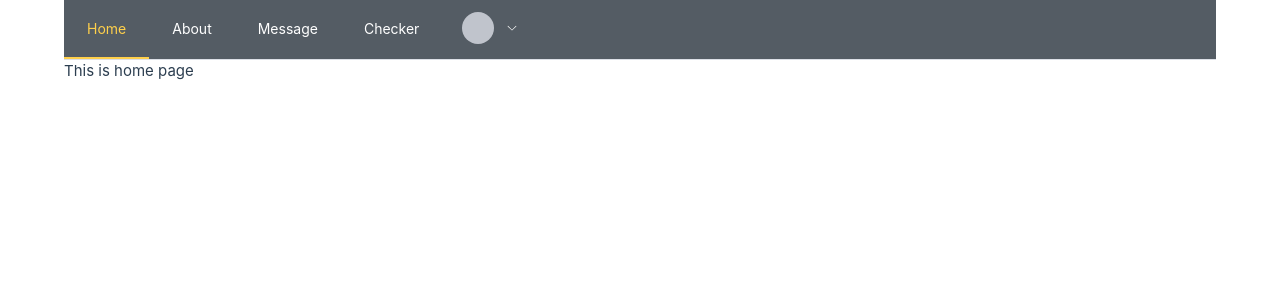
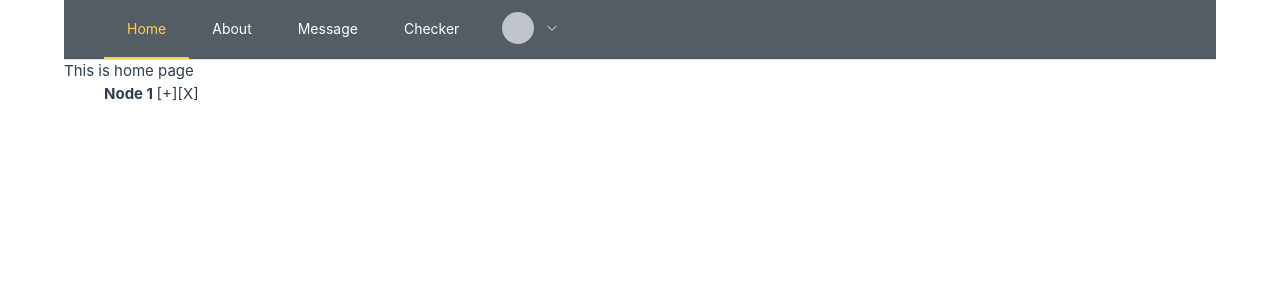
Before and after one commit to nam2682000/DatingAppFE, a Vue app: page / in a window 1280 px wide. Shown: the top 300 px of the page. Built offline with nearby package versions, Linux system fonts and the light colour scheme; sample sign-in values are in the browser's storage.

Commit message:
add tree

```diff
--- /dev/null
+++ b/src/components/TreeView/TreeViewComponent.vue
@@ -0,0 +1,78 @@
+<template>
+  <li>
+    <div :class="{ bold: isFolder }" @click="toggle" @dblclick="changeType">
+      {{ model.name }}
+      <span v-if="isFolder">[{{ isOpen ? '-' : '+' }}]</span>
+      <span @click="deleleteItem(model.id)">[X]</span>
+    </div>
+    <ul v-show="isOpen" v-if="isFolder">
+      <TreeViewComponent class="item" v-for="model in model.children" :model="model">
+      </TreeViewComponent>
+      <li class="add" @click="addChild">+</li>
+    </ul>
+  </li>
+</template>
+
+<script setup>
+import { ref, computed } from 'vue'
+
+const props = defineProps({
+  model: Object
+})
+
+const isOpen = ref(false)
+const isFolder = computed(() => {
+  return props.model.children && props.model.children.length
+})
+
+const deleleteItem = (id) => {
+  alert(id)
+  removeNodeById(props.model, id)
+}
+function toggle() {
+  isOpen.value = !isOpen.value
+}
+
+function changeType() {
+  if (!isFolder.value) {
+    props.model.children = []
+    addChild()
+    isOpen.value = true
+  }
+}
+
+function addChild() {
+  props.model.children.push({ name: 'new stuff' })
+  console.log('props', props.model)
+}
+
+function removeNodeById(tree, idToRemove) {
+  // Tìm phần tử có idToRemove
+  for (let i = 0; i < tree.length; i++) {
+    const node = tree[i]
+
+    // Nếu tìm thấy node với idToRemove, xóa nó và dừng lại
+    if (node.id === idToRemove) {
+      tree.splice(i, 1) // Xóa node này khỏi mảng
+      break // Dừng việc lặp qua cây
+    }
+
+    // Nếu node có children, xử lý tiếp trong children
+    if (node.children) {
+      removeNodeById(node.children, idToRemove)
+    }
+  }
+
+  return tree
+}
+</script>
+
+<style>
+.item {
+  cursor: pointer;
+  line-height: 1.5;
+}
+.bold {
+  font-weight: bold;
+}
+</style>
--- a/src/router/index.ts
+++ b/src/router/index.ts
@@ -24,7 +24,7 @@ const router = createRouter({
     {
       path: '/home',
       name: 'homeAlias',
-      meta: { requiresAuth: true },
+      meta: { requiresAuth: false },
       component: HomeView
     },
     {
--- a/src/views/HomeView.vue
+++ b/src/views/HomeView.vue
@@ -1,9 +1,75 @@
-<script setup lang="ts">
-import { ref } from 'vue'
-const text = ref('This is home page')
-</script>
 <template>
   <main>
     <h1>{{ text }}</h1>
+    <ul>
+      <TreeViewComponent v-for="data in treeData" class="item" :model="data"></TreeViewComponent>
+    </ul>
   </main>
 </template>
+
+<script setup lang="ts">
+import { ref } from 'vue'
+import TreeViewComponent from '@/components/TreeView/TreeViewComponent.vue'
+const treeData = ref([
+  {
+    id: 1,
+    name: 'Node 1',
+    children: [
+      {
+        id: 2,
+        name: 'Node 2',
+        children: [
+          {
+            id: 3,
+            name: 'Node 3',
+            children: [
+              {
+                id: 4,
+                name: 'Node 4',
+                children: [
+                  {
+                    id: 11,
+                    name: 'Node 11'
+                  },
+                  {
+                    id: 12,
+                    name: 'Node 12'
+                  }
+                ]
+              },
+              {
+                id: 5,
+                name: 'Node 5'
+              }
+            ]
+          },
+          {
+            id: 6,
+            name: 'Node 6'
+          }
+        ]
+      },
+      {
+        id: 7,
+        name: 'Node 7',
+        children: [
+          {
+            id: 8,
+            name: 'Node 8'
+          }
+        ]
+      }
+    ]
+  }
+])
+const text = ref('This is home page')
+</script>
+<style>
+ol,
+ul,
+menu {
+  list-style: circle;
+  margin: auto !important;
+  padding: revert-layer !important;
+}
+</style>
```
